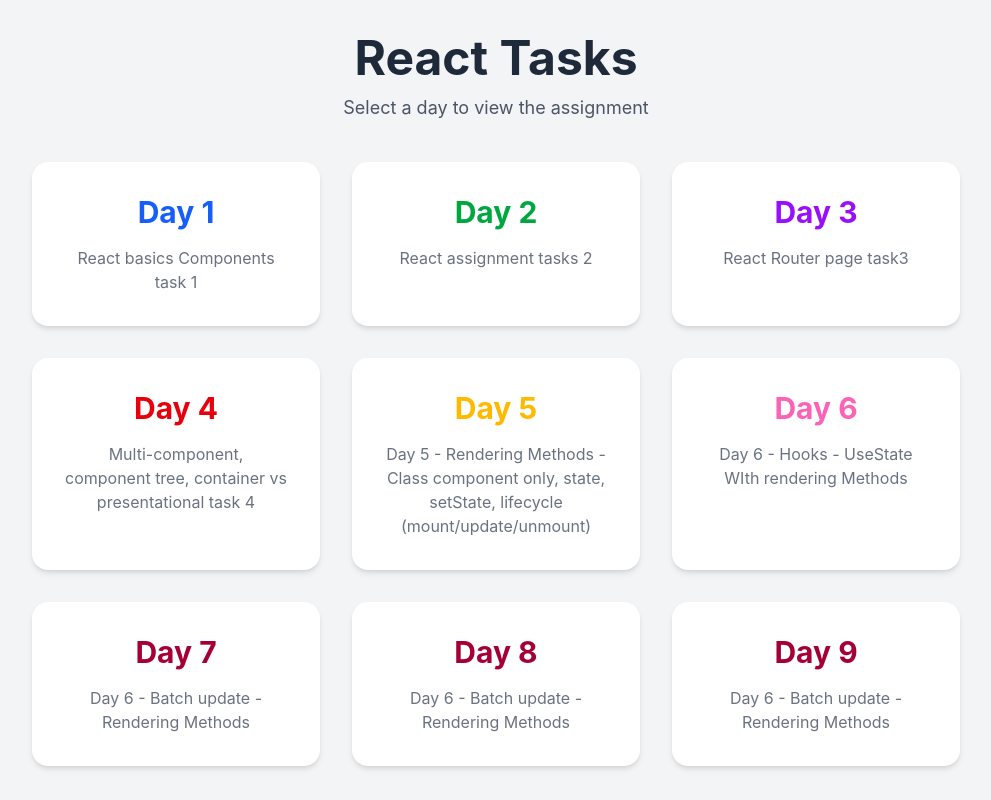
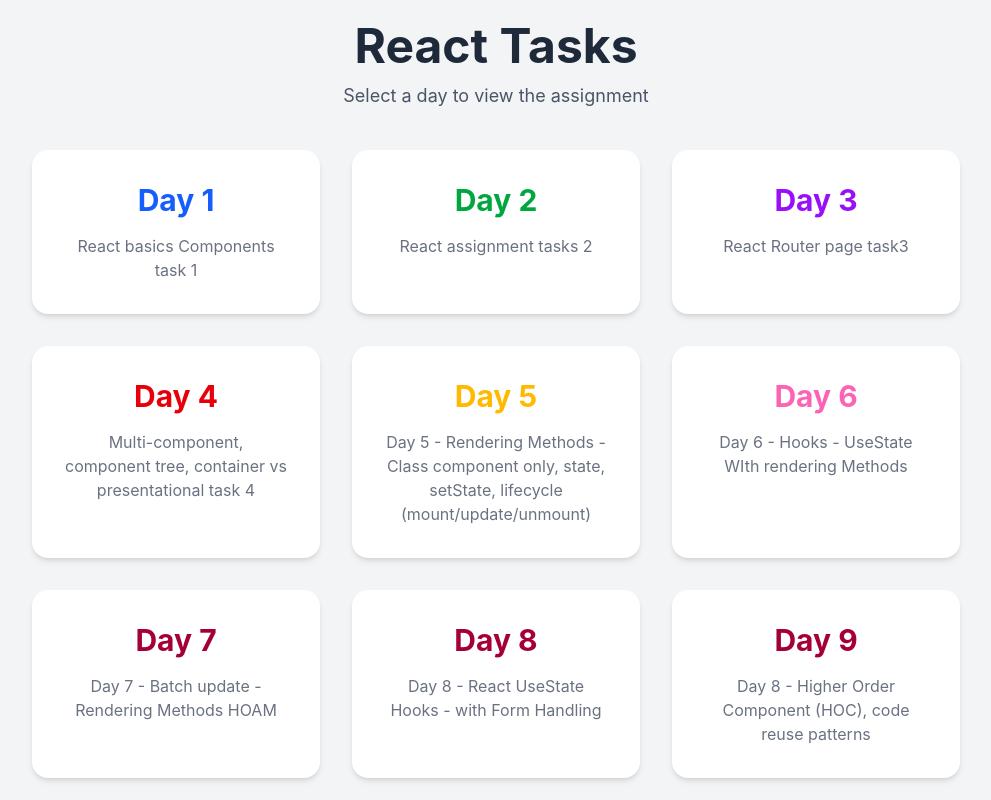
Before and after one commit to Joeljerald/Day4Assignment, a React (Vite) app: page / in a window 1280 px wide. Shown: the whole page, without its empty margins (144-1135 px from the left). Built offline with nearby package versions, Linux system fonts and the light colour scheme.

Commit message:
Updated Heading

```diff
--- a/src/pages/Home.jsx
+++ b/src/pages/Home.jsx
@@ -39,18 +39,18 @@ const Home = () => {
 
          <Link to="/day7" className="bg-white w-72 p-8 rounded-2xl shadow-md hover:shadow-xl hover:-translate-y-2 transition duration-300 text-center">
           <h2 className="text-3xl font-bold text-rose-800 mb-4">Day 7</h2>
-          <p className="text-gray-500">Day 6 - Batch update - Rendering Methods </p>
+          <p className="text-gray-500">Day 7 - Batch update - Rendering Methods HOAM</p>
         </Link>
 
 
         <Link to="/day8" className="bg-white w-72 p-8 rounded-2xl shadow-md hover:shadow-xl hover:-translate-y-2 transition duration-300 text-center">
           <h2 className="text-3xl font-bold text-rose-800 mb-4">Day 8</h2>
-          <p className="text-gray-500">Day 6 - Batch update - Rendering Methods </p>
+          <p className="text-gray-500">Day 8 - React UseState Hooks - with Form Handling </p>
         </Link>
 
         <Link to="/day9" className="bg-white w-72 p-8 rounded-2xl shadow-md hover:shadow-xl hover:-translate-y-2 transition duration-300 text-center">
           <h2 className="text-3xl font-bold text-rose-800 mb-4">Day 9</h2>
-          <p className="text-gray-500">Day 6 - Batch update - Rendering Methods </p>
+          <p className="text-gray-500">Day 8 - Higher Order Component (HOC), code reuse patterns </p>
         </Link>
       </div>
     </div>
```
